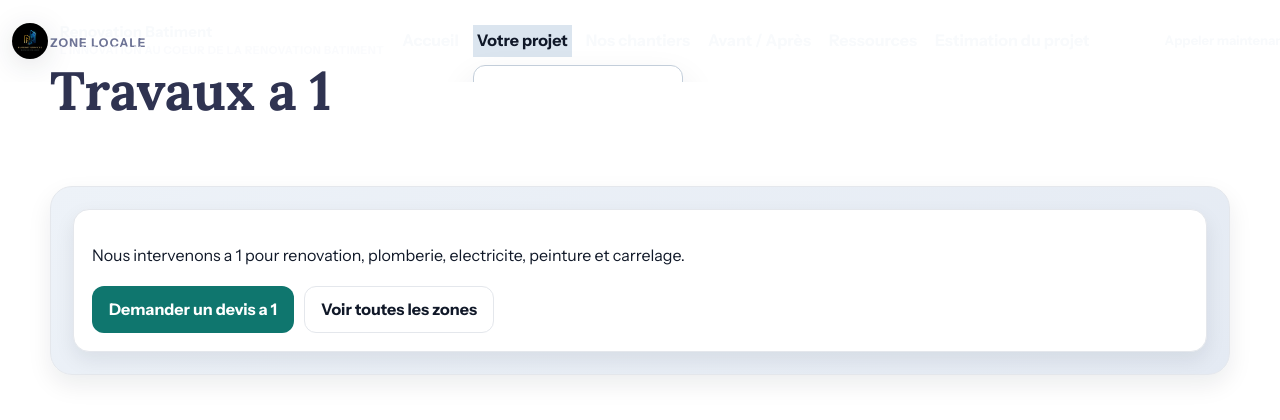
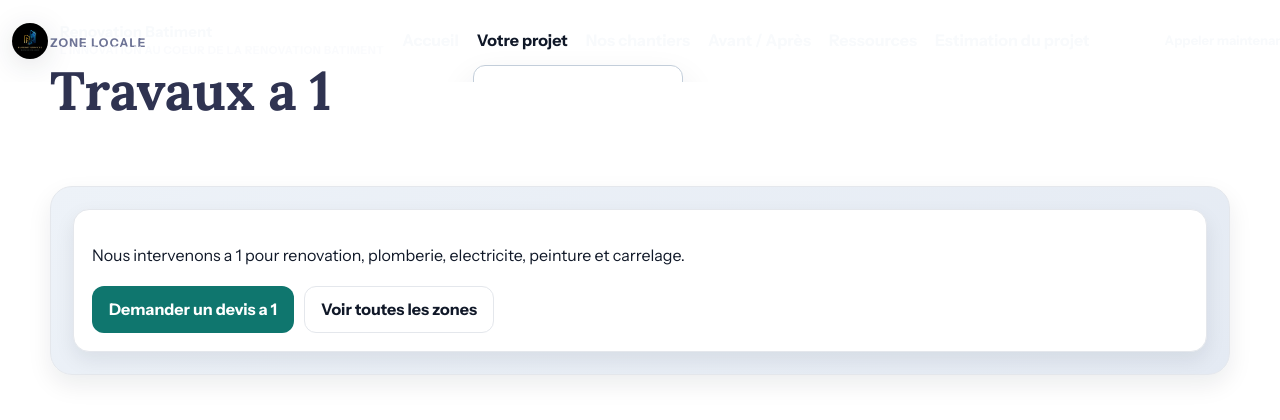
Before and after one commit to celiabou/batiment-fastapi, a FastAPI app: page /zones/1 in a window 1280 px wide, after a click on "Votre projet". Shown: the top 420 px of the page. Run offline with FastAPI, Linux system fonts and the light colour scheme.

Commit message:
Remove header hover background artifacts

```diff
--- a/static/site.css
+++ b/static/site.css
@@ -199,6 +199,12 @@ a {
   color: #ffffff;
 }
 
+.hdr-photo .nav-drop[open] > summary,
+.hdr-photo .nav-drop > summary:hover,
+.hdr-photo .nav-drop > summary:focus-visible {
+  background: transparent;
+}
+
 .header-shell,
 .nav-row {
   min-height: 34px;
--- a/templates/base.html
+++ b/templates/base.html
@@ -7,7 +7,7 @@
   <link rel="preconnect" href="https://fonts.googleapis.com">
   <link rel="preconnect" href="https://fonts.gstatic.com" crossorigin>
   <link href="https://fonts.googleapis.com/css2?family=Instrument+Sans:wght@400;500;600;700;800&family=Lora:wght@500;600;700&display=swap" rel="stylesheet">
-  <link rel="stylesheet" href="/static/site.css?v=20260402-37">
+  <link rel="stylesheet" href="/static/site.css?v=20260402-38">
 </head>
 <body>
   <div class="bg-aura bg-aura-1"></div>
```
